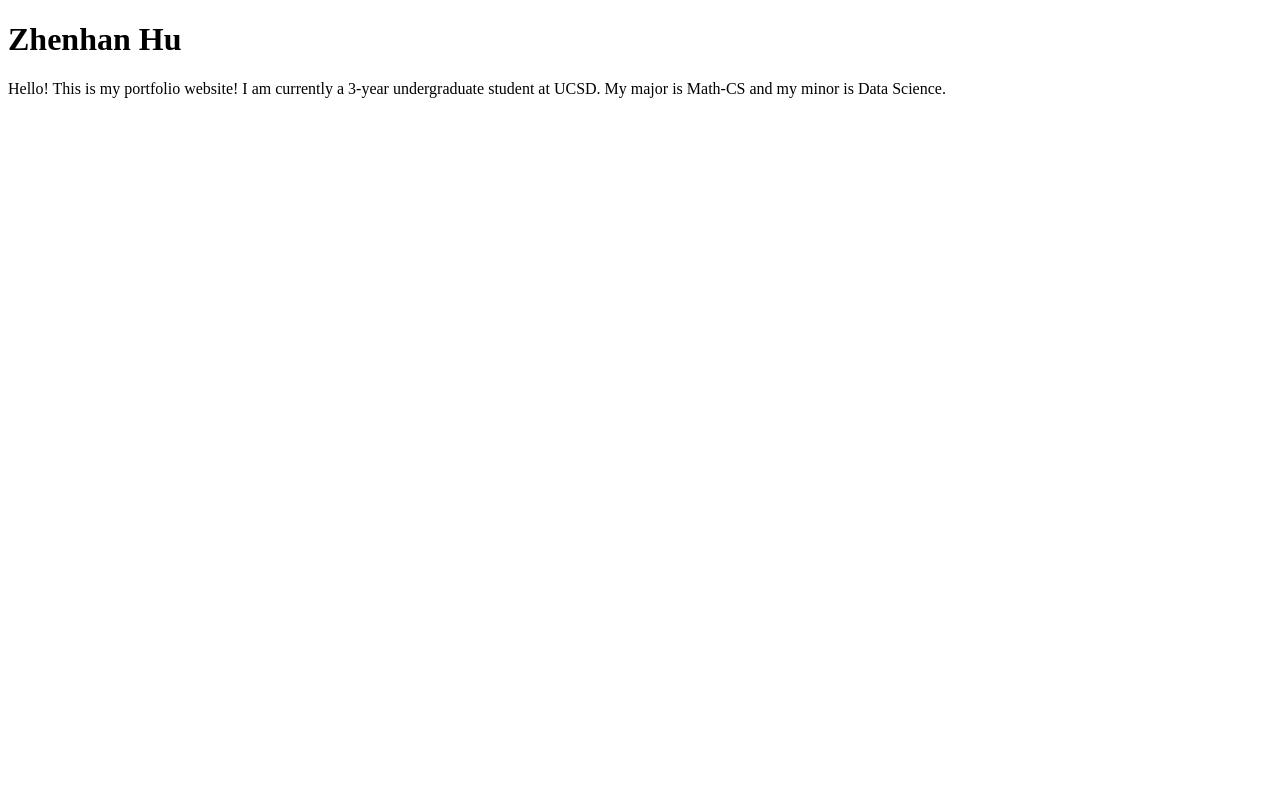
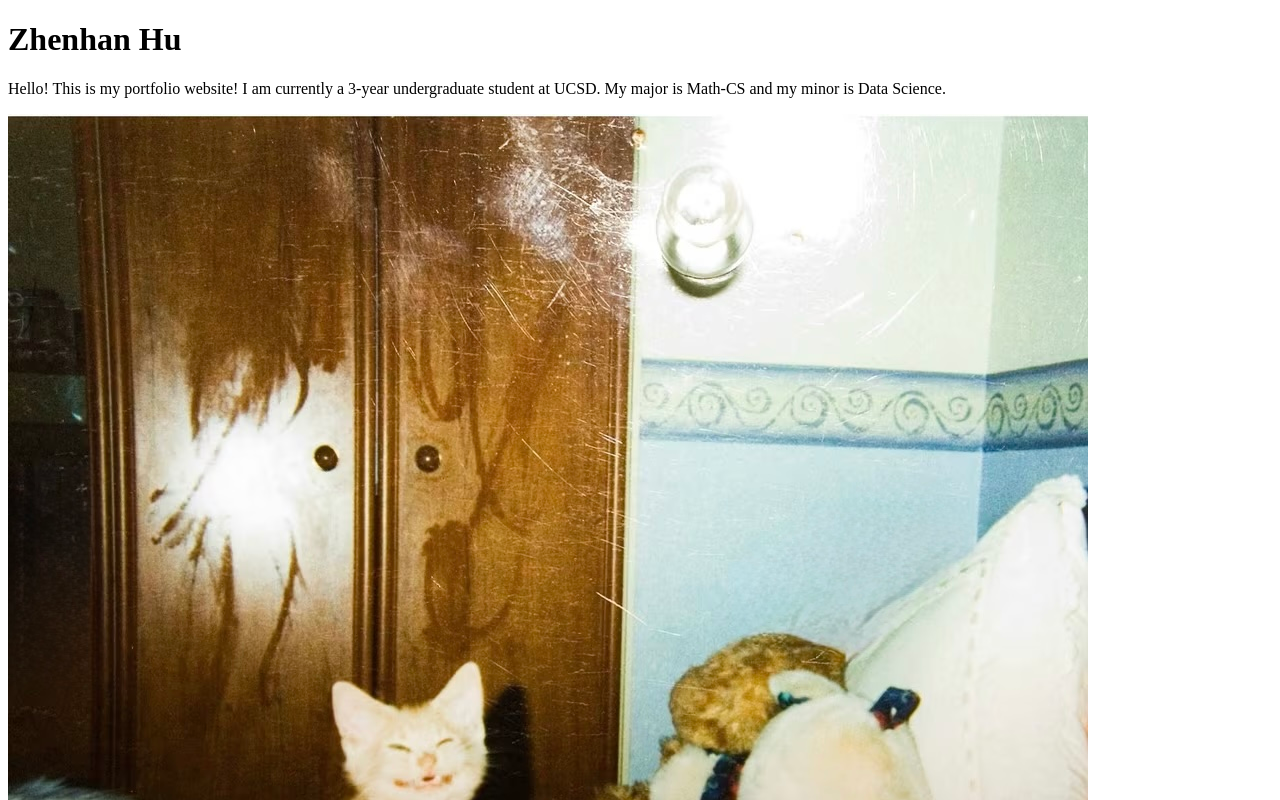
Before and after one commit to ZhenhanHu/portfolio, a plain HTML site: page index.html in a window 1280 px wide. Shown: the top 800 px of the page. Drawn offline with Linux system fonts and the light colour scheme.

Commit message:
added a image

```diff
--- a/index.html
+++ b/index.html
@@ -11,5 +11,6 @@
         I am currently a 3-year undergraduate student at UCSD.
         My major is Math-CS and my minor is Data Science.
     </p>
+    <img src="images/kitty.jpg" alt="Look! A cute kitty!" />
 </body>
 </html>
```
Also changed, not shown: images/kitty.jpg (added).
